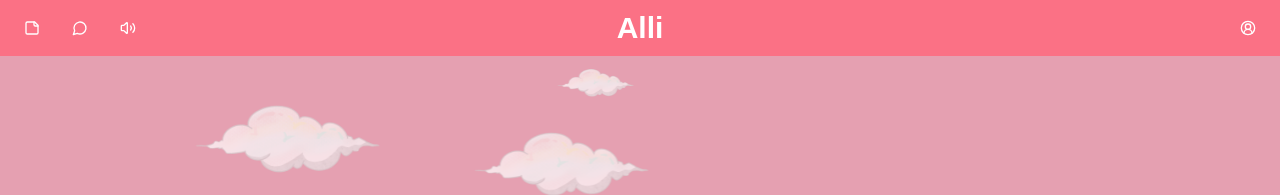
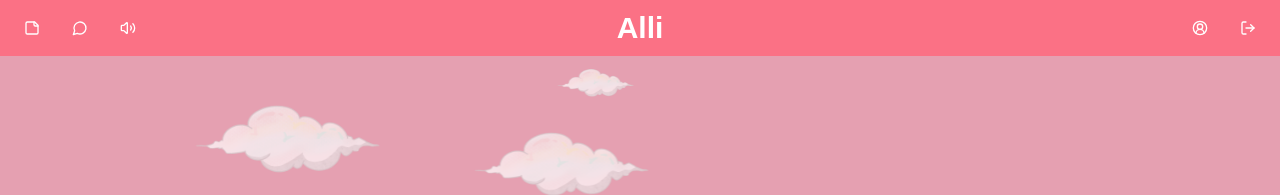
Before and after one commit to charlieweinberger/Alli, a Next.js app in the folder client/: page /signin in a window 1280 px wide. Shown: the top 195 px of the page. Built offline with nearby package versions, Linux system fonts and the light colour scheme.

Commit message:
added signout button to navbar

```diff
--- a/client/src/components/Navbar.tsx
+++ b/client/src/components/Navbar.tsx
@@ -1,5 +1,6 @@
 "use client";
 
+import { useAuth } from "./AuthProvider";
 import { useRouter } from "next/navigation";
 import { Button } from "@/components/ui/button";
 import {
@@ -7,9 +8,12 @@ import {
   MessageCircle,
   Volume2,
   CircleUserRound,
+  LogOut
 } from "lucide-react";
 
 export default function Navbar() {
+
+  const auth = useAuth();
   const router = useRouter();
 
   return (
@@ -52,6 +56,14 @@ export default function Navbar() {
         >
           <CircleUserRound />
         </Button>
+        <Button
+          variant="ghost"
+          onClick={() => {
+            auth.signOut();
+          }}
+        >
+          <LogOut />
+        </Button>
       </div>
     </div>
   );
```
